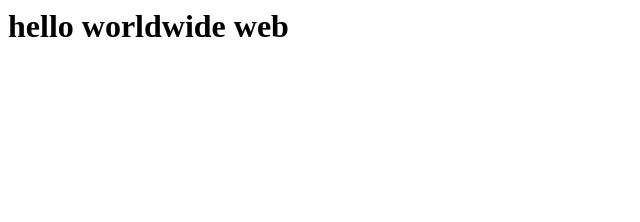
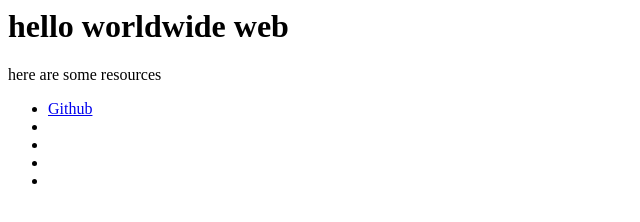
Before and after one commit to dhruti-p/hello-world, a plain HTML site: page index.html in a window 1280 px wide. Shown: the whole page, without its empty margins (0-640 px from the left). Drawn offline with Linux system fonts and the light colour scheme.

Commit message:
my first resource

```diff
--- a/index.html
+++ b/index.html
@@ -2,5 +2,13 @@
 <head></head>
 <body>
   <h1>hello worldwide web</h1>
+  <p>here are some resources</P>
+  <UL>
+      <LI><A href="Github.com">Github</a></LI>
+      <LI></LI>
+      <LI></LI>
+      <LI></LI>
+      <LI></LI>
+  </UL>
 </body>
 </html>
```
